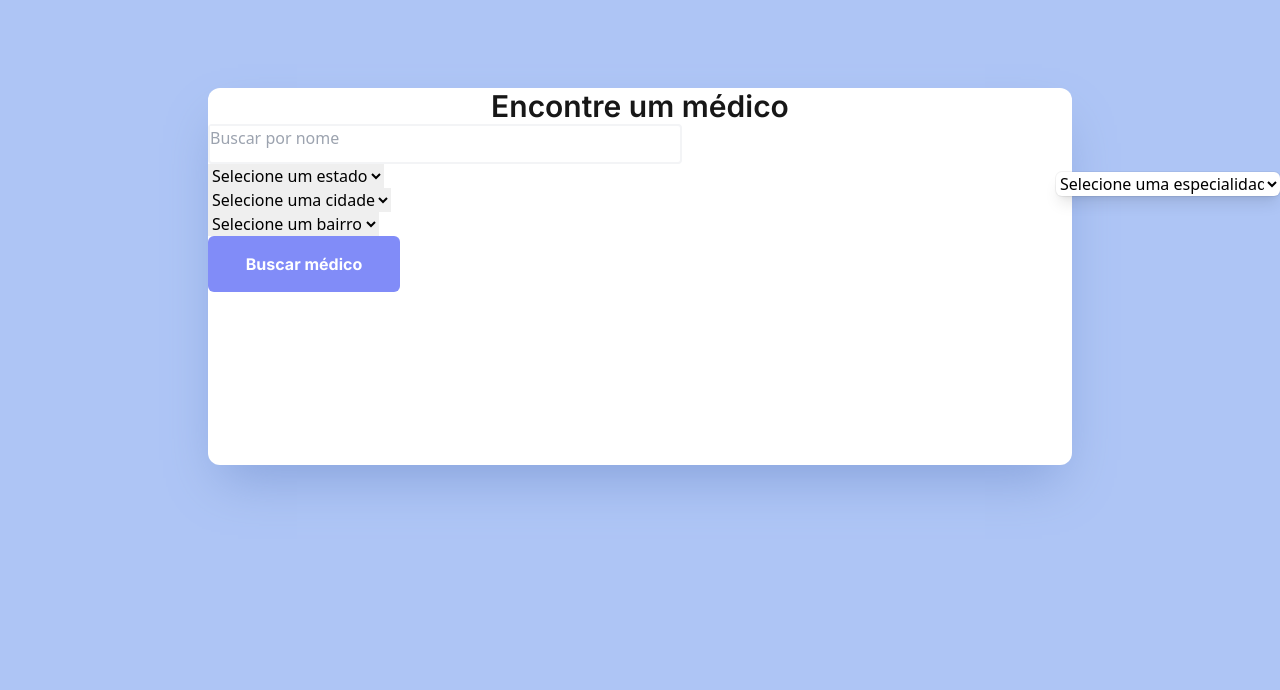
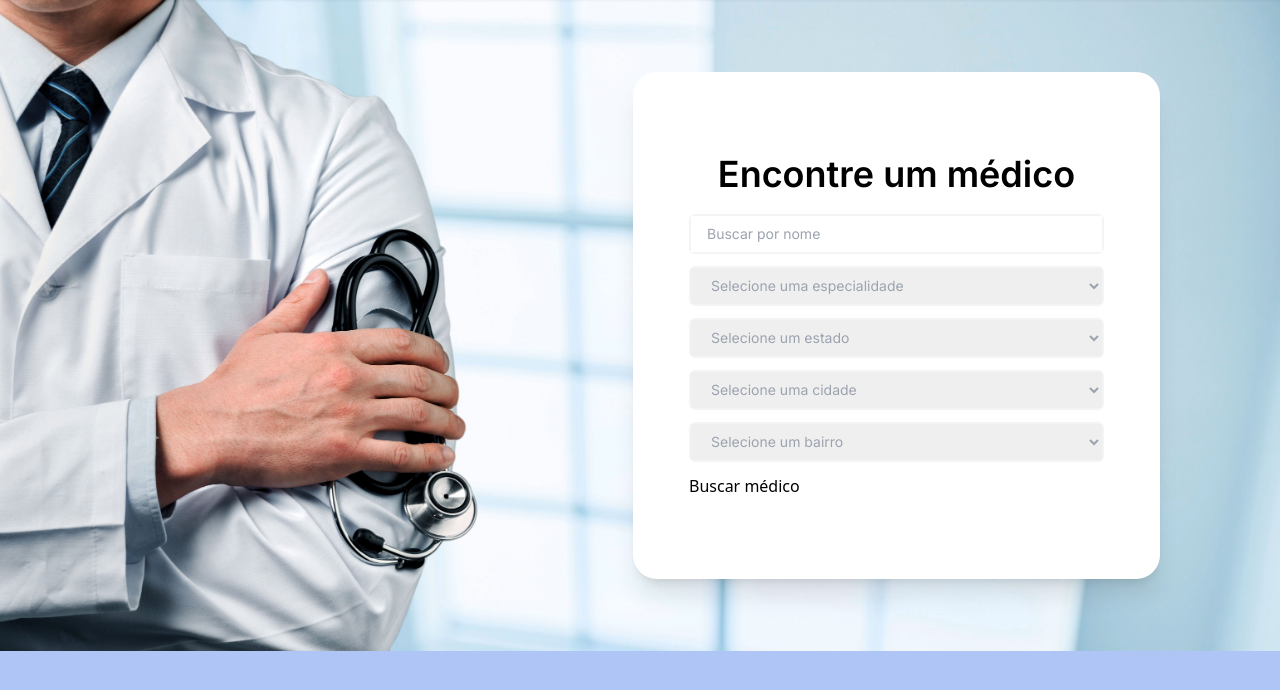
Before and after one commit to Marcos-Auguusto/medic_search, a Django app: page / in a window 1280 px wide. Shown: the part 56-746 px from the top of the page. Run offline with Django 4.2, Linux system fonts and the light colour scheme; some web fonts are replaced.

Commit message:
create/ front home page

```diff
--- a/medicSearch/static/css/output.css
+++ b/medicSearch/static/css/output.css
@@ -580,6 +580,14 @@ video {
   position: absolute;
 }
 
+.relative {
+  position: relative;
+}
+
+.left-0 {
+  left: 0px;
+}
+
 .right-0 {
   right: 0px;
 }
@@ -588,13 +596,16 @@ video {
   top: 0px;
 }
 
+.z-0 {
+  z-index: 0;
+}
+
 .z-10 {
   z-index: 10;
 }
 
-.mx-2 {
-  margin-left: 0.5rem;
-  margin-right: 0.5rem;
+.z-50 {
+  z-index: 50;
 }
 
 .mx-20 {
@@ -602,17 +613,24 @@ video {
   margin-right: 5rem;
 }
 
-.my-11 {
-  margin-top: 2.75rem;
-  margin-bottom: 2.75rem;
+.mb-3 {
+  margin-bottom: 0.75rem;
 }
 
-.mt-2 {
-  margin-top: 0.5rem;
+.mb-5 {
+  margin-bottom: 1.25rem;
 }
 
-.mt-\[100px\] {
-  margin-top: 100px;
+.mr-\[120px\] {
+  margin-right: 120px;
+}
+
+.mt-14 {
+  margin-top: 3.5rem;
+}
+
+.mt-\[72px\] {
+  margin-top: 72px;
 }
 
 .block {
@@ -639,48 +657,40 @@ video {
   height: 3.5rem;
 }
 
-.h-\[14px\] {
-  height: 14px;
+.h-\[507px\] {
+  height: 507px;
 }
 
-.h-\[377px\] {
-  height: 377px;
+.h-\[651px\] {
+  height: 651px;
 }
 
-.h-\[580px\] {
-  height: 580px;
+.h-full {
+  height: 100%;
 }
 
 .w-12 {
   width: 3rem;
 }
 
-.w-48 {
-  width: 12rem;
-}
-
-.w-56 {
-  width: 14rem;
-}
-
-.w-\[474px\] {
-  width: 474px;
-}
-
-.w-\[864px\] {
-  width: 864px;
+.w-\[527px\] {
+  width: 527px;
 }
 
 .w-full {
   width: 100%;
 }
 
-.origin-top-right {
-  transform-origin: top right;
+.flex-col {
+  flex-direction: column;
 }
 
 .items-center {
   align-items: center;
+}
+
+.justify-end {
+  justify-content: flex-end;
 }
 
 .justify-center {
@@ -697,16 +707,12 @@ video {
   margin-left: calc(1.5rem * calc(1 - var(--tw-space-x-reverse)));
 }
 
-.rounded {
-  border-radius: 0.25rem;
+.rounded-3xl {
+  border-radius: 1.5rem;
 }
 
 .rounded-md {
   border-radius: 0.375rem;
-}
-
-.rounded-xl {
-  border-radius: 0.75rem;
 }
 
 .border-2 {
@@ -722,11 +728,6 @@ video {
   background-color: rgba(141, 174, 242, 0.71);
 }
 
-.bg-indigo-400 {
-  --tw-bg-opacity: 1;
-  background-color: rgb(129 140 248 / var(--tw-bg-opacity));
-}
-
 .bg-red-500 {
   --tw-bg-opacity: 1;
   background-color: rgb(239 68 68 / var(--tw-bg-opacity));
@@ -737,8 +738,28 @@ video {
   background-color: rgb(255 255 255 / var(--tw-bg-opacity));
 }
 
+.bg-cover {
+  background-size: cover;
+}
+
+.bg-center {
+  background-position: center;
+}
+
+.p-14 {
+  padding: 3.5rem;
+}
+
+.p-4 {
+  padding: 1rem;
+}
+
 .p-5 {
   padding: 1.25rem;
+}
+
+.pl-4 {
+  padding-left: 1rem;
 }
 
 .text-center {
@@ -754,13 +775,19 @@ video {
   line-height: 2.25rem;
 }
 
+.text-4xl {
+  font-size: 2.25rem;
+  line-height: 2.5rem;
+}
+
 .text-base {
   font-size: 1rem;
   line-height: 1.5rem;
 }
 
-.font-bold {
-  font-weight: 700;
+.text-sm {
+  font-size: 0.875rem;
+  line-height: 1.25rem;
 }
 
 .font-extrabold {
@@ -775,6 +802,11 @@ video {
   font-weight: 600;
 }
 
+.text-gray-400 {
+  --tw-text-opacity: 1;
+  color: rgb(156 163 175 / var(--tw-text-opacity));
+}
+
 .text-neutral-800 {
   --tw-text-opacity: 1;
   color: rgb(38 38 38 / var(--tw-text-opacity));
@@ -785,49 +817,24 @@ video {
   color: rgb(23 23 23 / var(--tw-text-opacity));
 }
 
-.text-white {
-  --tw-text-opacity: 1;
-  color: rgb(255 255 255 / var(--tw-text-opacity));
-}
-
-.shadow-2xl {
-  --tw-shadow: 0 25px 50px -12px rgb(0 0 0 / 0.25);
-  --tw-shadow-colored: 0 25px 50px -12px var(--tw-shadow-color);
+.shadow-xl {
+  --tw-shadow: 0 20px 25px -5px rgb(0 0 0 / 0.1), 0 8px 10px -6px rgb(0 0 0 / 0.1);
+  --tw-shadow-colored: 0 20px 25px -5px var(--tw-shadow-color), 0 8px 10px -6px var(--tw-shadow-color);
   box-shadow: var(--tw-ring-offset-shadow, 0 0 #0000), var(--tw-ring-shadow, 0 0 #0000), var(--tw-shadow);
 }
 
-.shadow-lg {
-  --tw-shadow: 0 10px 15px -3px rgb(0 0 0 / 0.1), 0 4px 6px -4px rgb(0 0 0 / 0.1);
-  --tw-shadow-colored: 0 10px 15px -3px var(--tw-shadow-color), 0 4px 6px -4px var(--tw-shadow-color);
+.shadow-sm {
+  --tw-shadow: 0 1px 2px 0 rgb(0 0 0 / 0.05);
+  --tw-shadow-colored: 0 1px 2px 0 var(--tw-shadow-color);
   box-shadow: var(--tw-ring-offset-shadow, 0 0 #0000), var(--tw-ring-shadow, 0 0 #0000), var(--tw-shadow);
 }
 
-.shadow-shadowPrimary-900 {
-  --tw-shadow-color: rgba(136, 163, 220, 1);
-  --tw-shadow: var(--tw-shadow-colored);
-}
-
-.ring-1 {
-  --tw-ring-offset-shadow: var(--tw-ring-inset) 0 0 0 var(--tw-ring-offset-width) var(--tw-ring-offset-color);
-  --tw-ring-shadow: var(--tw-ring-inset) 0 0 0 calc(1px + var(--tw-ring-offset-width)) var(--tw-ring-color);
-  box-shadow: var(--tw-ring-offset-shadow), var(--tw-ring-shadow), var(--tw-shadow, 0 0 #0000);
-}
-
-.ring-black {
-  --tw-ring-opacity: 1;
-  --tw-ring-color: rgb(0 0 0 / var(--tw-ring-opacity));
-}
-
-.ring-opacity-5 {
-  --tw-ring-opacity: 0.05;
+.outline-none {
+  outline: 2px solid transparent;
+  outline-offset: 2px;
 }
 
 .hover\:text-neutral-400:hover {
   --tw-text-opacity: 1;
   color: rgb(163 163 163 / var(--tw-text-opacity));
 }
-
-.focus\:outline-none:focus {
-  outline: 2px solid transparent;
-  outline-offset: 2px;
-}
--- a/medicSearch/templates/base.html
+++ b/medicSearch/templates/base.html
@@ -17,9 +17,9 @@
     <link rel="stylesheet" href="{% static 'css/output.css' %}" />
     <title>Buscar Doutor - {% block title %}{% endblock %}</title>
   </head>
-  <body class="w-full h-[580px] bg-bgPrimary-200">
+  <body class="bg-bgPrimary-200">
     <header>
-      <nav class="flex fixed top-0 w-full h-14 bg-white p-5">
+      <nav class="flex fixed top-0 w-full h-14 bg-white p-5 shadow-sm z-50">
         <div class="container flex justify-between mx-20">
           <div class="flex items-center">
             <img
@@ -83,12 +83,8 @@
         </div>
       </nav>
     </header>
-    <div class="flex justify-center mt-[100px]">
-      {% block content %}{% endblock %}
-    </div>
-    <footer>
-      <div></div>
-    </footer>
+    <section class="mt-14">{% block content %}{% endblock %}</section>
+    <footer></footer>
     {% block scripts %}{% endblock %}
   </body>
 </html>
--- a/medicSearch/templates/home.html
+++ b/medicSearch/templates/home.html
@@ -1,60 +1,79 @@
+<!-- prettier-ignore -->
 {% extends "base.html" %}
 {% load static %}
-{% block title %}Início{% endblock %}
+{% block title %} Início {% endblock %}
 {% block content %}
 
-<div >
-    <div>
-      <div>
-        <div class="w-[864px] h-[377px] my-11 bg-white rounded-xl shadow-2xl shadow-shadowPrimary-900">
-            <form  action="{% url 'medics' %}" method="GET">
-                <div>
-                    <h3 class="font-inter font-semibold text-3xl text-center text-neutral-900 ">Encontre um médico</h3>
-                    <div class="w-[474px] h-10  border-gray-100 border-2 rounded">
-                        <input class="flex items-center " type="text" name="name" placeholder="Buscar por nome">
+<section class="w-full h-[651px] bg-bgPrimary-200 relative z-10">
+  <div
+    class="bg-cover bg-center w-full h-full absolute z-0"
+    style="background-image: url('{% static './img/male-doctor-with.jpg' %}')"
+  ></div>
+  <div class="absolute z-10 right-0 flex justify-end w-full">
+    <form
+      class="flex w-[527px] h-[507px] bg-white rounded-3xl shadow-xl mt-[72px] mr-[120px] items-center justify-center"
+      action="{% url 'medics' %}"
+      method="GET"
+    >
+      <div class="flex flex-col w-full p-14">
+        <h3 class="font-inter font-semibold text-4xl text-center mb-5">
+          Encontre um médico
+        </h3>
+
+        <div class="w-full h-10 border-gray-100 border-2 rounded-md mb-3">
+          <input
+            class="w-full h-full font-inter text-sm outline-none p-4"
+            type="text"
+            name="name"
+            placeholder="Buscar por nome"
+          />
         </div>
-                </div>
-                    <div>
-                    <div>
-                        <select class="absolute right-0 z-10 mt-2 w-56 origin-top-right rounded-md bg-white shadow-lg ring-1 ring-black ring-opacity-5 focus:outline-none" name="speciality">
-                            <option value="0" selected disabled>Selecione uma especialidade</option>
+
+        <div class="w-full h-10 border-gray-100 border-2 rounded-md mb-3">
+          <select
+            class="w-full h-full font-inter text-sm text-gray-400 pl-4 outline-none"
+            name="speciality"
+          >
+            <option value="0" selected disabled>
+              Selecione uma especialidade
+            </option>
             <option value="1">Neurocirugia</option>
           </select>
         </div>
-                    <div>
-                        <select name="state">
+        <div class="w-full h-10 border-gray-100 border-2 rounded-md mb-3">
+          <select
+            class="w-full h-full font-inter text-sm text-gray-400 pl-4 outline-none"
+            name="state"
+          >
             <option value="0" selected disabled>Selecione um estado</option>
             <option value="1">Rio de Janeiro</option>
           </select>
         </div>
-                    </div>
-                    <div>
-                    <div>
-                        <select name="city">
+        <div class="w-full h-10 border-gray-100 border-2 rounded-md mb-3">
+          <select
+            class="w-full h-full font-inter text-sm text-gray-400 pl-4 outline-none"
+            name="city"
+          >
             <option value="0" selected disabled>Selecione uma cidade</option>
             <option value="1">Rio de Janeiro</option>
           </select>
         </div>
-                    <div>
-                        <select name="neighborhood">
+        <div class="w-full h-10 border-gray-100 border-2 rounded-md mb-3">
+          <select
+            class="w-full h-full font-inter text-sm text-gray-400 pl-4 outline-none"
+            name="neighborhood"
+          >
             <option value="0" selected disabled>Selecione um bairro</option>
             <option value="1">Botafogo</option>
           </select>
         </div>
-                    </div>
         <div>
-                    <div class="flex justify-center items-center w-48 h-14 bg-indigo-400 rounded-md">
-                        <button class="font-inter font-bold text-white" type="submit">Buscar médico</button>
+          <div class="">
+            <button class="" type="submit">Buscar médico</button>
           </div>
         </div>
       </div>
     </form>
   </div>
-      </div>
-    </div>
-</div>
-
-{% endblock %}
-
-{% block scripts %}
-{% endblock  %}
+</section>
+{% endblock %} {% block scripts %} {% endblock %}
```
Also changed, not shown: tailwind.config.js (+7 -1 lines), medicSearch/static/img/male-doctor-with.jpg (added), 2 other files. Lines whose indentation alone changed are shown as unchanged.
